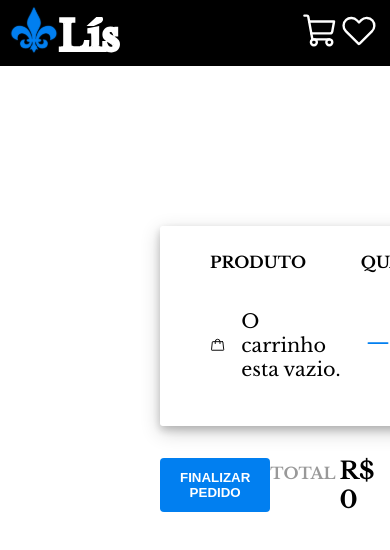
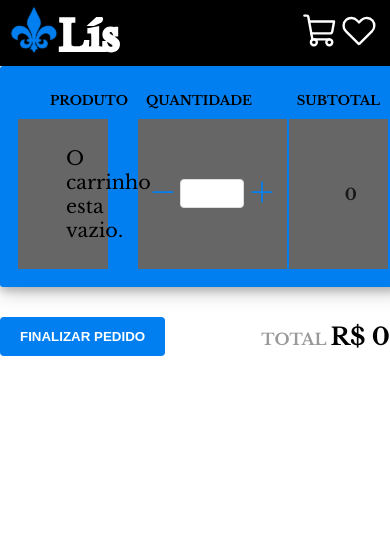
Before and after one commit to BRxBS/Ecommerce, a React (Vite) app in the folder app/: page /cart in a window 390 px wide. Shown: the top 550 px of the page. Built offline with nearby package versions, Linux system fonts and the light colour scheme.

Commit message:
responsiveness

```diff
--- a/app/src/screens/Cart/index.jsx
+++ b/app/src/screens/Cart/index.jsx
@@ -106,13 +106,13 @@ export function Cart() {
                   style={linkStyle}
                   to={`/products/${product.id}`}
               >
-                  <td >
+                  <>
                     <img src={product.productImage1} alt="" />
-                  </td>
-                  <td>
+                  </>
+                  <p>
                       <strong>{product.productName}</strong>
                       <span>{product.priceformatted}</span>
-                    </td>
+                    </p>
                   </Link>
                   </td>
 
--- a/app/src/screens/Cart/styles.scss
+++ b/app/src/screens/Cart/styles.scss
@@ -1,3 +1,6 @@
+body{
+  overflow-x: scroll;
+}
 .cart_container{
     padding: 10rem;
 
@@ -25,6 +28,52 @@
 
       }
 }
+
+@media only screen and (max-width: 600px) {
+  .cart_container{
+    padding: 0px;
+  }
+  .product_table{
+    height: 10rem;
+    background-color: #017ff0;
+
+   thead{
+      th{
+
+      font-size: small;
+      font-weight: 800;
+      }
+
+
+      tr{
+        padding: 0px;
+      }
+    }
+
+    }
+
+   tbody{
+    tr{
+
+        a{
+          img{
+            height: 50px;
+          }
+          p{
+            font-size: small;
+            span{
+              font-size: small;
+            }
+          }
+        }
+      }
+
+   }
+   td{
+    background-color: #666;
+    width: 50px;}
+  }
+
 
 .product_table{
     width: 100%;
@@ -76,7 +125,7 @@
         height: 8rem;
       }
       strong {
-        color: #333;
+        color: rgb(26, 24, 24);
         display: block;
       }
 
```
